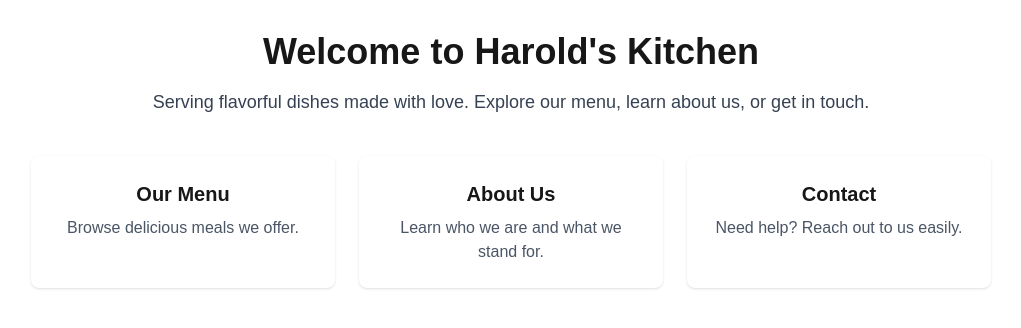
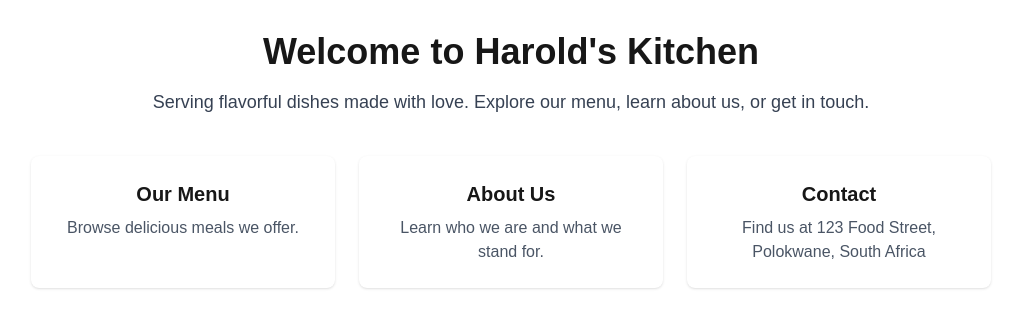
Before and after one commit to haroldmaclean/harold-restaurant, a Next.js app: page / in a window 1280 px wide. Shown: the top 328 px of the page, without its empty margins (129-1150 px from the left). Built offline with nearby package versions, Linux system fonts and the light colour scheme.

Commit message:
refactor: use siteConfig for dynamic business info on Home and Contact pages

```diff
--- a/src/app/contact/page.tsx
+++ b/src/app/contact/page.tsx
@@ -1,3 +1,5 @@
+import { siteConfig } from '@/config/site'
+
 export default function ContactPage() {
   return (
     <main className='p-8 max-w-3xl mx-auto'>
@@ -8,13 +10,13 @@ export default function ContactPage() {
       </p>
       <ul className='space-y-2'>
         <li>
-          <strong>Phone:</strong> 012 345 6789
+          <strong>Phone:</strong> {siteConfig.contactNumber}
         </li>
         <li>
-          <strong>WhatsApp:</strong> +27 71 234 5678
+          <strong>WhatsApp:</strong> {siteConfig.whatsappNumber}
         </li>
         <li>
-          <strong>Address:</strong> 123 Food Street, Polokwane, South Africa
+          <strong>Address:</strong> {siteConfig.address}
         </li>
       </ul>
     </main>
--- a/src/app/page.tsx
+++ b/src/app/page.tsx
@@ -1,13 +1,15 @@
+import { siteConfig } from '@/config/site'
+
 export default function HomePage() {
   return (
     <main className='p-8 max-w-5xl mx-auto text-center'>
       <section className='mb-10'>
         <h1 className='text-4xl font-bold mb-4'>
-          Welcome to Harold&apos;s Kitchen
+          Welcome to {siteConfig.businessName}
         </h1>
         <p className='text-gray-700 text-lg'>
-          Serving flavorful dishes made with love. Explore our menu, learn about
-          us, or get in touch.
+          {siteConfig.description} Explore our menu, learn about us, or get in
+          touch.
         </p>
       </section>
 
@@ -24,7 +26,7 @@ export default function HomePage() {
         </div>
         <div className='bg-white rounded-lg shadow p-6 hover:shadow-md transition'>
           <h2 className='text-xl font-semibold mb-2'>Contact</h2>
-          <p className='text-gray-600'>Need help? Reach out to us easily.</p>
+          <p className='text-gray-600'>Find us at {siteConfig.address}</p>
         </div>
       </section>
     </main>
--- /dev/null
+++ b/src/config/site.ts
@@ -0,0 +1,17 @@
+export const siteConfig = {
+  businessName: "Harold's Kitchen",
+  description: 'Serving flavorful dishes made with love.',
+  contactNumber: '012 345 6789',
+  whatsappNumber: '+27 71 234 5678',
+  address: '123 Food Street, Polokwane, South Africa',
+}
+
+// export const siteConfig = {
+//   businessName: 'Your Restaurant Name',
+//   description: 'Fresh meals made for every appetite.',
+//   contactNumber: '+27 000 000 0000',
+//   whatsappNumber: '+27 100 000 0000',
+//   address: 'Your Address Name',
+//   themeColor: '#1a202c',
+//   logoUrl: '/logo.png', // place logo in /public folder
+// }
```
